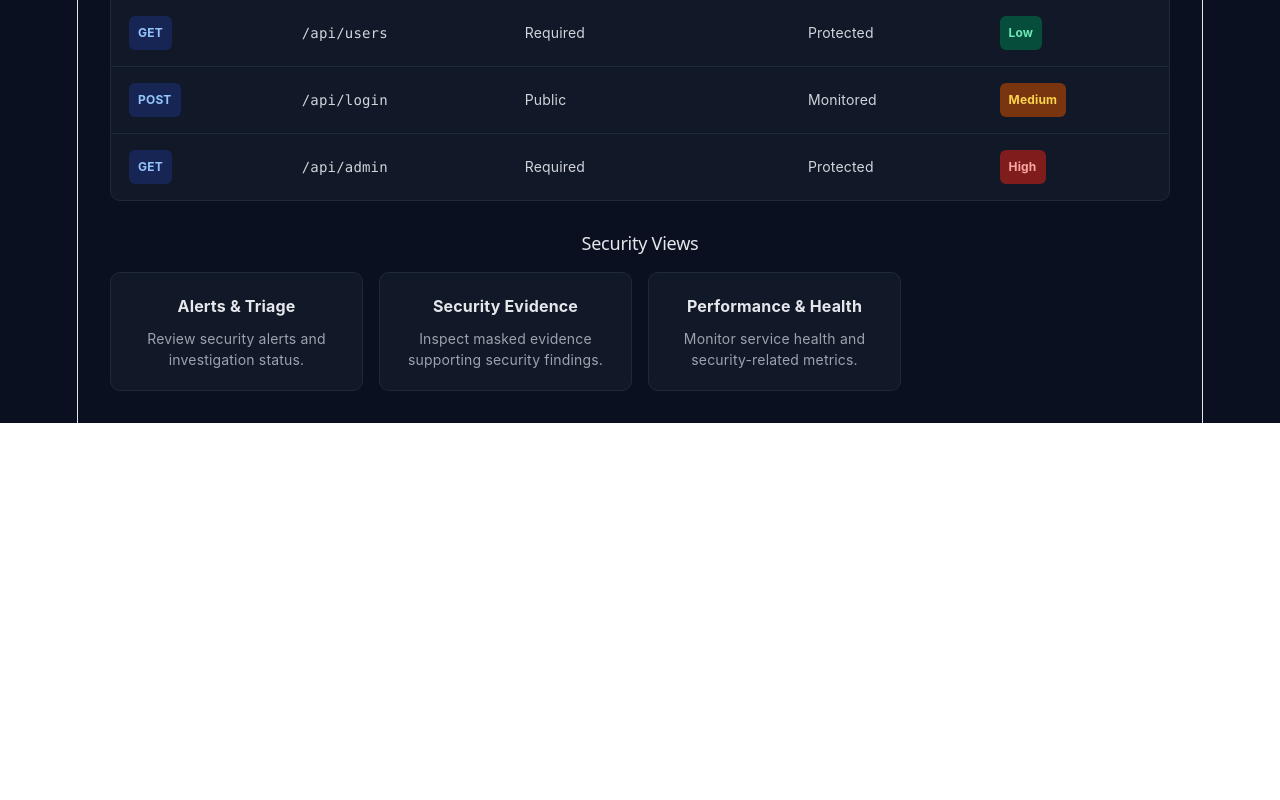
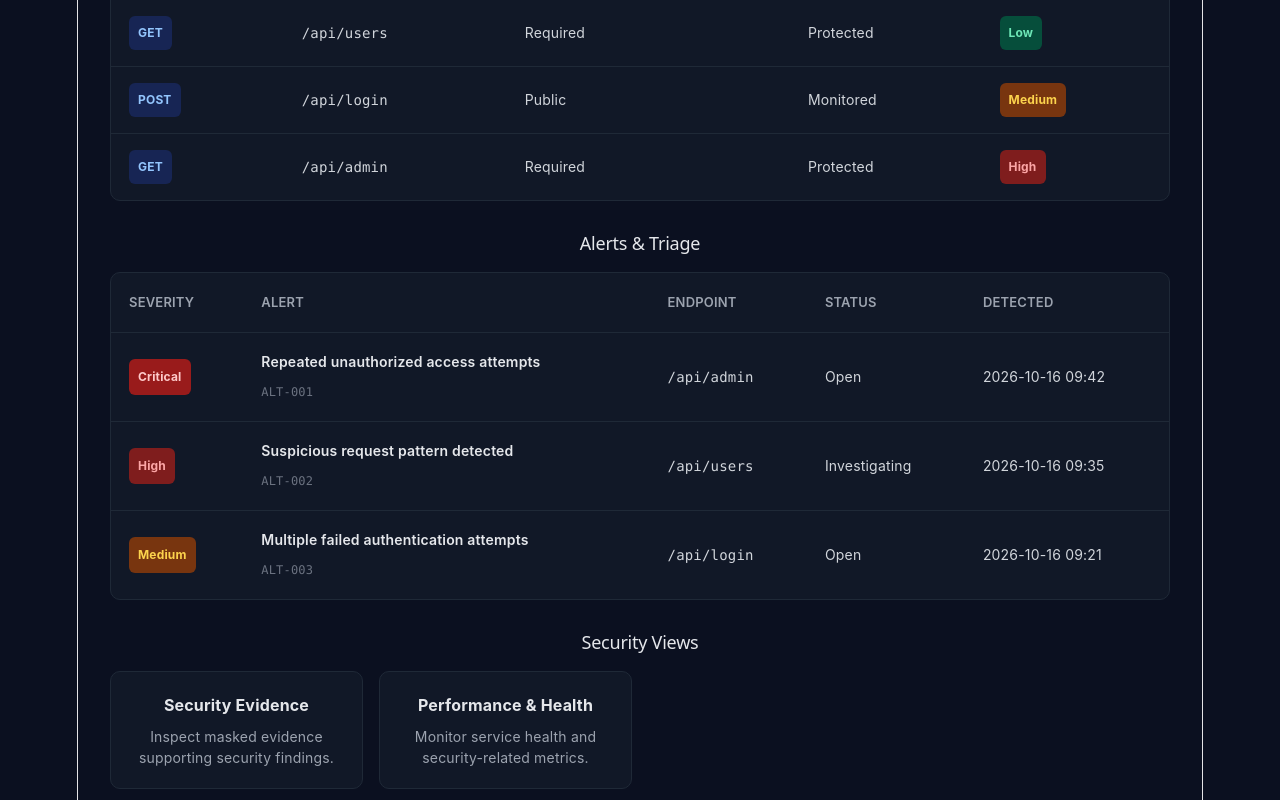
Before and after one commit to madhab-tech-cyber/APIsenX, a React (Vite) app in the folder dashboard/: page / in a window 1280 px wide. Shown: the part 408-1208 px from the top of the page. Before the commit the page ends 831 px from the top, so only its background shows below. Built offline with nearby package versions, Linux system fonts and the light colour scheme.

Commit message:
feat(member6): add alerts and triage

```diff
--- a/dashboard/src/App.css
+++ b/dashboard/src/App.css
@@ -200,3 +200,82 @@ select {
   color: #fca5a5;
   background: #7f1d1d;
 }
+
+.alerts-table-card {
+  overflow-x: auto;
+  margin-bottom: 32px;
+  border: 1px solid #1f2937;
+  border-radius: 10px;
+  background: #111827;
+}
+
+.alerts-table {
+  width: 100%;
+  border-collapse: collapse;
+  min-width: 850px;
+}
+
+.alerts-table th,
+.alerts-table td {
+  padding: 16px 18px;
+  text-align: left;
+  border-bottom: 1px solid #1f2937;
+}
+
+.alerts-table th {
+  color: #9ca3af;
+  font-size: 13px;
+  font-weight: 600;
+  text-transform: uppercase;
+}
+
+.alerts-table td {
+  color: #d1d5db;
+  font-size: 14px;
+}
+
+.alerts-table tbody tr:last-child td {
+  border-bottom: none;
+}
+
+.alerts-table strong {
+  display: block;
+  color: #e5e7eb;
+  font-weight: 600;
+}
+
+.alert-id {
+  display: block;
+  margin-top: 4px;
+  color: #6b7280;
+  font-size: 12px;
+  font-family: Consolas, "Courier New", monospace;
+}
+
+.severity {
+  display: inline-block;
+  padding: 5px 9px;
+  border-radius: 6px;
+  font-size: 12px;
+  font-weight: 700;
+}
+
+.severity-low {
+  color: #6ee7b7;
+  background: #064e3b;
+}
+
+.severity-medium {
+  color: #fcd34d;
+  background: #78350f;
+}
+
+.severity-high {
+  color: #fca5a5;
+  background: #7f1d1d;
+}
+
+.severity-critical {
+  color: #fecaca;
+  background: #991b1b;
+}
--- a/dashboard/src/App.tsx
+++ b/dashboard/src/App.tsx
@@ -1,6 +1,7 @@
 import './App.css'
 import { securityMetrics } from './securityData'
 import { apiEndpoints } from './endpointData'
+import { securityAlerts } from './alertData'
 
 function App() {
   return (
@@ -61,14 +62,43 @@ function App() {
           </table>
         </section>
 
+        <h2 className="section-title">Alerts &amp; Triage</h2>
+
+        <section className="alerts-table-card">
+          <table className="alerts-table">
+            <thead>
+              <tr>
+                <th>Severity</th>
+                <th>Alert</th>
+                <th>Endpoint</th>
+                <th>Status</th>
+                <th>Detected</th>
+              </tr>
+            </thead>
+            <tbody>
+              {securityAlerts.map((alert) => (
+                <tr key={alert.id}>
+                  <td>
+                    <span className={`severity severity-${alert.severity.toLowerCase()}`}>
+                      {alert.severity}
+                    </span>
+                  </td>
+                  <td>
+                    <strong>{alert.title}</strong>
+                    <span className="alert-id">{alert.id}</span>
+                  </td>
+                  <td className="endpoint-name">{alert.endpoint}</td>
+                  <td>{alert.status}</td>
+                  <td>{alert.detectedAt}</td>
+                </tr>
+              ))}
+            </tbody>
+          </table>
+        </section>
+
         <h2 className="section-title">Security Views</h2>
 
         <section className="views">
-          <article className="view-card">
-            <h3>Alerts &amp; Triage</h3>
-            <p>Review security alerts and investigation status.</p>
-          </article>
-
           <article className="view-card">
             <h3>Security Evidence</h3>
             <p>Inspect masked evidence supporting security findings.</p>
--- /dev/null
+++ b/dashboard/src/alertData.ts
@@ -0,0 +1,39 @@
+export type AlertSeverity = 'Low' | 'Medium' | 'High' | 'Critical'
+
+export type AlertStatus = 'Open' | 'Investigating' | 'Resolved'
+
+export type SecurityAlert = {
+  id: string
+  severity: AlertSeverity
+  title: string
+  endpoint: string
+  status: AlertStatus
+  detectedAt: string
+}
+
+export const securityAlerts: SecurityAlert[] = [
+  {
+    id: 'ALT-001',
+    severity: 'Critical',
+    title: 'Repeated unauthorized access attempts',
+    endpoint: '/api/admin',
+    status: 'Open',
+    detectedAt: '2026-10-16 09:42',
+  },
+  {
+    id: 'ALT-002',
+    severity: 'High',
+    title: 'Suspicious request pattern detected',
+    endpoint: '/api/users',
+    status: 'Investigating',
+    detectedAt: '2026-10-16 09:35',
+  },
+  {
+    id: 'ALT-003',
+    severity: 'Medium',
+    title: 'Multiple failed authentication attempts',
+    endpoint: '/api/login',
+    status: 'Open',
+    detectedAt: '2026-10-16 09:21',
+  },
+]
```
